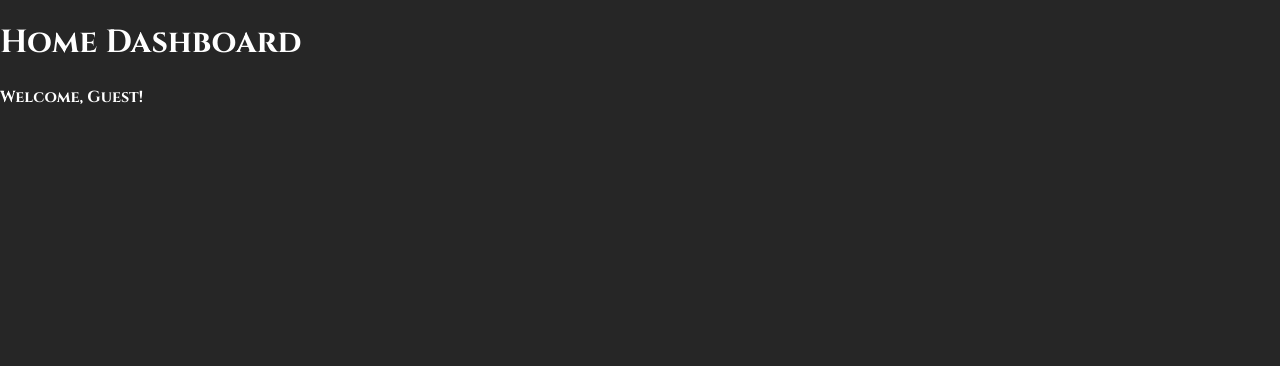
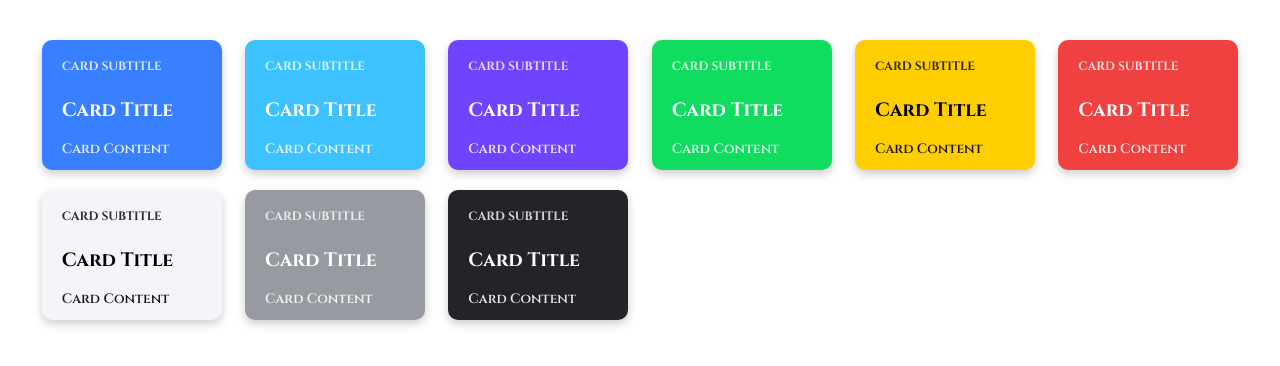
Before and after one commit to JoseContreras16/Login_V3, a React (Vite) app: page /home in a window 1280 px wide. Shown: the top 366 px of the page. Built offline with nearby package versions, Linux system fonts and the light colour scheme.

Commit message:
actualizacion de home

```diff
--- a/package.json
+++ b/package.json
@@ -47,7 +47,7 @@
     "terser": "^5.4.0",
     "typescript": "^5.1.6",
     "typescript-eslint": "^8.24.0",
-    "vite": "~5.2.0",
+    "vite": "5.2.14",
     "vitest": "^0.34.6"
   },
   "description": "An Ionic project"
--- a/src/pages/Home.css
+++ b/src/pages/Home.css
@@ -0,0 +1,59 @@
+@import url('https://fonts.googleapis.com/css2?family=Cinzel:wght@600&display=swap');
+
+body {
+  margin: 0;
+  font-family: 'Cinzel', serif;
+  background-color: #fff;
+}
+
+.home-grid {
+  display: grid;
+  grid-template-columns: repeat(auto-fill, minmax(180px, 1fr));
+  gap: 20px;
+  padding: 40px;
+  justify-items: center;
+}
+
+.custom-card {
+  border-radius: 10px;
+  padding: 20px;
+  color: white;
+  width: 180px;
+  height: 130px;
+  display: flex;
+  flex-direction: column;
+  justify-content: center;
+  box-shadow: 0 4px 10px rgba(0, 0, 0, 0.2);
+  transition: transform 0.2s;
+}
+
+.custom-card:hover {
+  transform: translateY(-5px);
+}
+
+/* Ionic-style Colors */
+.primary { background-color: #3880ff; }
+.secondary { background-color: #3dc2ff; }
+.tertiary { background-color: #7044ff; }
+.success { background-color: #10dc60; }
+.warning { background-color: #ffce00; color: #000; }
+.danger { background-color: #f04141; }
+.light { background-color: #f4f5f8; color: #000; }
+.medium { background-color: #989aa2; }
+.dark { background-color: #222428; }
+
+.card-subtitle {
+  font-size: 0.75rem;
+  font-weight: bold;
+  opacity: 0.8;
+}
+
+.card-title {
+  font-size: 1.2rem;
+  margin: 0.2rem 0;
+}
+
+.card-content {
+  font-size: 0.85rem;
+  opacity: 0.9;
+}
--- a/src/pages/Home.tsx
+++ b/src/pages/Home.tsx
@@ -1,18 +1,28 @@
-import React, { useEffect, useState } from 'react';
+import React from 'react';
 import './Home.css';
 
+const cardData = [
+  { title: 'Card Title', subtitle: 'Card Subtitle', content: 'Card Content', color: 'primary' },
+  { title: 'Card Title', subtitle: 'Card Subtitle', content: 'Card Content', color: 'secondary' },
+  { title: 'Card Title', subtitle: 'Card Subtitle', content: 'Card Content', color: 'tertiary' },
+  { title: 'Card Title', subtitle: 'Card Subtitle', content: 'Card Content', color: 'success' },
+  { title: 'Card Title', subtitle: 'Card Subtitle', content: 'Card Content', color: 'warning' },
+  { title: 'Card Title', subtitle: 'Card Subtitle', content: 'Card Content', color: 'danger' },
+  { title: 'Card Title', subtitle: 'Card Subtitle', content: 'Card Content', color: 'light' },
+  { title: 'Card Title', subtitle: 'Card Subtitle', content: 'Card Content', color: 'medium' },
+  { title: 'Card Title', subtitle: 'Card Subtitle', content: 'Card Content', color: 'dark' },
+];
+
 const Home: React.FC = () => {
-  const [loggedInUser, setLoggedInUser] = useState<string>('');
-
-  useEffect(() => {
-    const user = localStorage.getItem('loggedInUser') || '';
-    setLoggedInUser(user);
-  }, []);
-
   return (
-    <div className="home-container">
-      <h1>Home Dashboard</h1>
-      <p>Welcome, {loggedInUser ? loggedInUser : 'Guest'}!</p>
+    <div className="home-grid">
+      {cardData.map((card, index) => (
+        <div key={index} className={`custom-card ${card.color}`}>
+          <h5 className="card-subtitle">{card.subtitle.toUpperCase()}</h5>
+          <h2 className="card-title">{card.title}</h2>
+          <p className="card-content">{card.content}</p>
+        </div>
+      ))}
     </div>
   );
 };
```
Also changed, not shown: 1 other file (tests, documents, lock files or other folders).
